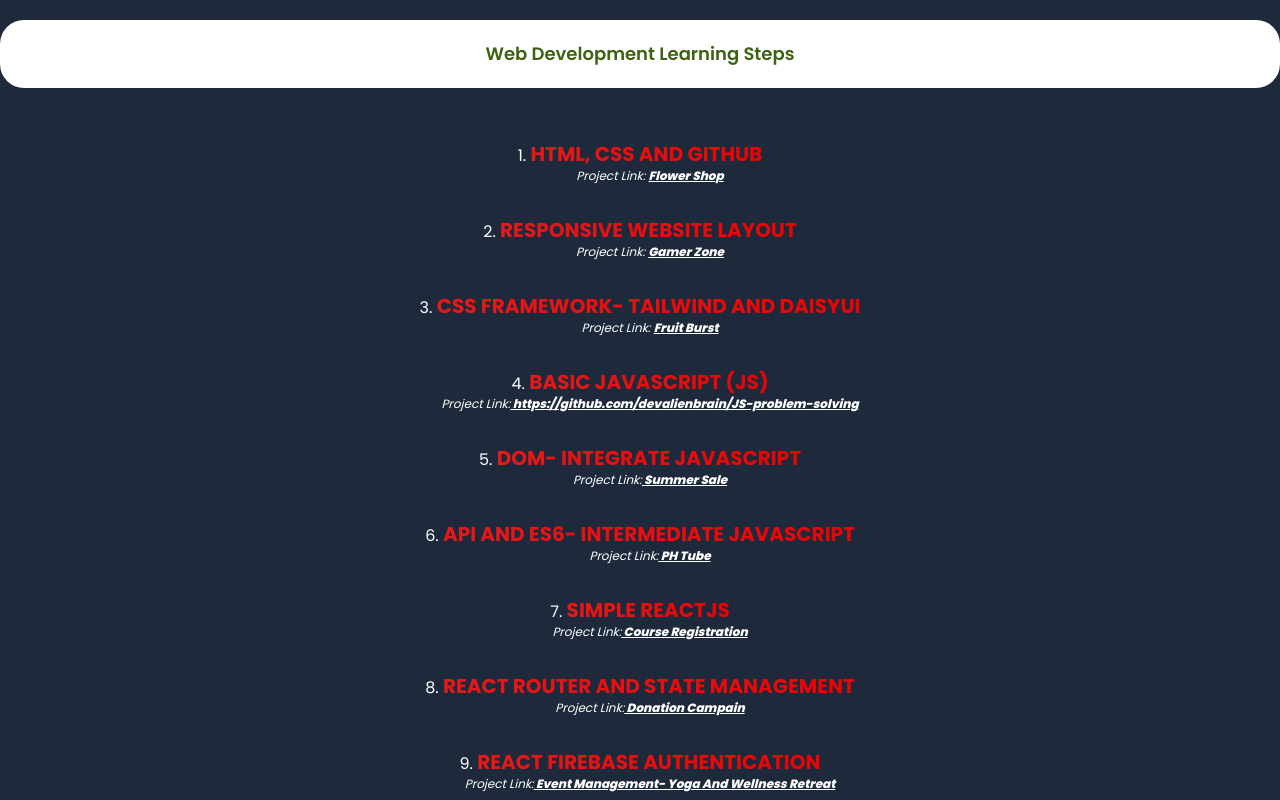
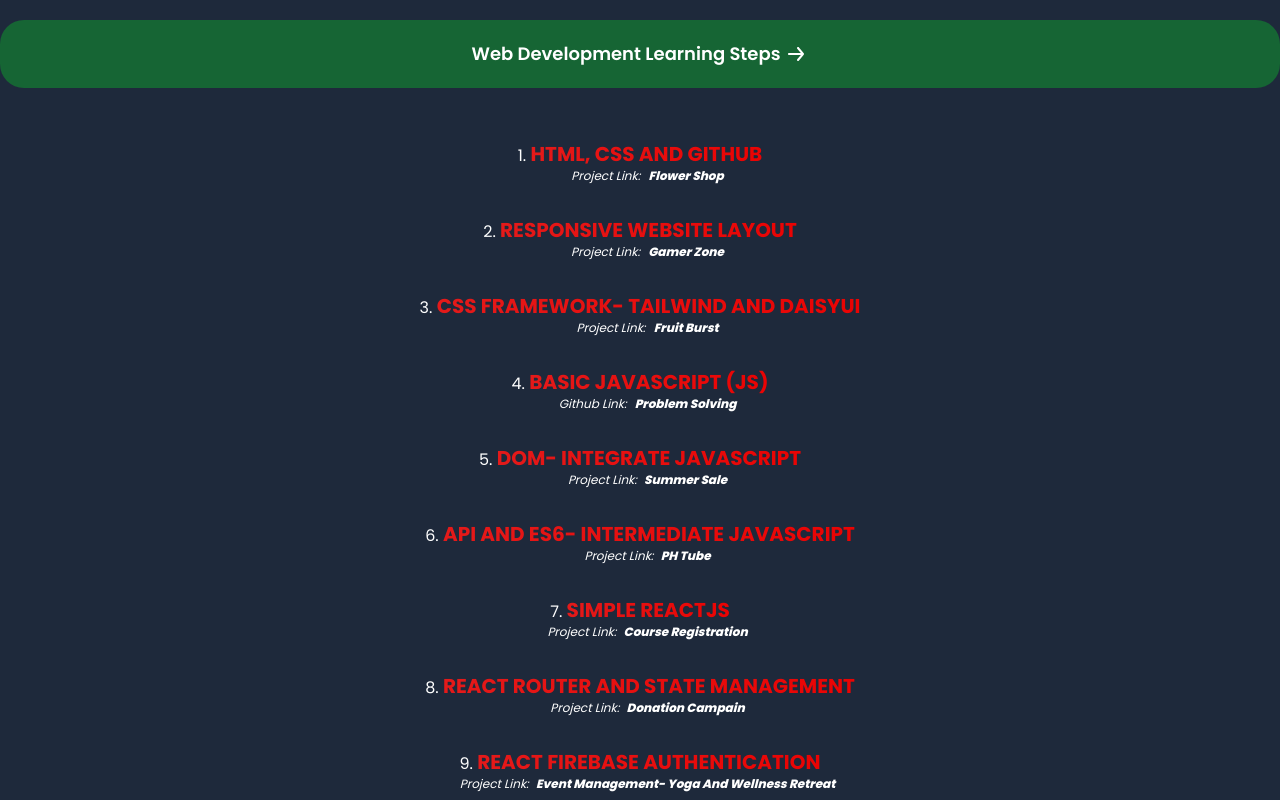
Before and after one commit to devalienbrain/web-dev-steps-to-learn, a plain HTML site: page index.html in a window 1280 px wide. Shown: the top 800 px of the page. Drawn offline with nearby package versions, Linux system fonts and the light colour scheme.

Commit message:
js prob solving github link bug fixed

```diff
--- a/index.html
+++ b/index.html
@@ -37,16 +37,13 @@
     }
 
     ul a>span {
-      text-decoration: underline;
+      font-weight: 700;
+      padding: 2px 5px;
     }
 
     ul a>span:hover {
-      text-decoration: line-through;
+      text-decoration: underline;
       font-stretch: expanded;
-      font-weight: 700;
-      border: 1px solid red;
-      border-radius: 8px;
-      padding: 2px 5px;
     }
   </style>
 </head>
@@ -54,9 +51,10 @@
 <body>
   <main class="text-center min-h-screen flex justify-center items-center bg-slate-800 text-white">
     <div class="container mx-auto py-5">
-      <h2 class="text-lg font-semibold text-lime-800 hover:text-lime-700 hover:underline p-5 rounded-3xl bg-white">Web
+      <h2 class="text-lg font-semibold bg-green-800 p-5 rounded-3xl flex justify-center items-center gap-1">
+        Web
         Development Learning
-        Steps
+        Steps <span class=""><img class="mx-auto" src="arrow-forward.svg" alt="Arrow"></span>
       </h2>
       <div class="my-9 block">
         <ul class="list-decimal list-inside">
@@ -74,8 +72,10 @@
               href="https://devalienbrain.github.io/15-B8A3-fruit-brust/">Project Link: <span class="font-black"> Fruit
                 Burst </span></a></li>
           <li class="py-4"><span class="text-xl font-bold">Basic JavaScript
-              (JS)</span><a target="_blank" class="text-xs italic ml-5 block" href="">Project Link:<span
-                class="font-black"> https://github.com/devalienbrain/JS-problem-solving </span></a></li>
+              (JS)</span><a target="_blank" class="text-xs italic ml-5 block"
+              href="https://github.com/devalienbrain/JS-problem-solving">Github Link: <span class="font-black"> Problem
+                Solving
+              </span> </a></li>
           <li class="py-4"><span class="text-xl font-bold">DOM- Integrate
               JavaScript</span><a target="_blank" class="text-xs italic ml-5 block"
               href="https://summer-sale-devalienbrain.surge.sh/">Project Link:<span class="font-black"> Summer Sale
```
Also changed, not shown: arrow-forward.svg (added).
